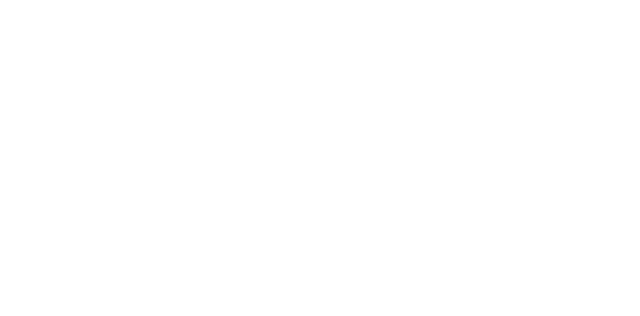
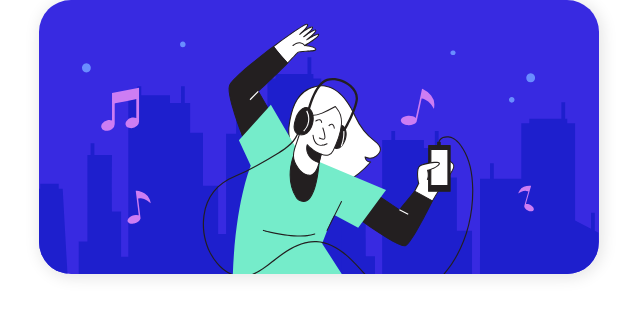
Before and after one commit to xfontr/202207-w2ch1-xifre-font, a website: page components/order-summary.html in a window 1280 px wide. Shown: the whole page, without its empty margins (201-841 px from the left). Drawn offline with nearby package versions, Linux system fonts and the light colour scheme; files that its build step writes are made by us from their sources.

Commit message:
Card body and style and added the image

```diff
--- a/components/order-summary.html
+++ b/components/order-summary.html
@@ -13,6 +13,14 @@
         <link rel="stylesheet" href="/css/styles.css" />
     </head>
     <body>
-        <main class="container"></main>
+        <main class="container">
+            <section class="card order-summary">
+                <img
+                    src="../images/order-summary/illustration-hero.svg"
+                    alt="Illustration of a girl dancing with headphones"
+                    class="card__image order-summary"
+                />
+            </section>
+        </main>
     </body>
 </html>
--- /dev/null
+++ b/sass/components/_container.scss
@@ -0,0 +1,5 @@
+.container {
+    margin-left: auto;
+    margin-right: auto;
+    max-width: 800px;
+}
--- /dev/null
+++ b/sass/components/order-summary/_card-style.scss
@@ -0,0 +1,16 @@
+.order-summary {
+    &.card {
+        width: 100%;
+        min-width: 25em;
+        max-width: 35em;
+        border-radius: 2em;
+        box-shadow: 2px 2px 15px 2px rgba(0, 0, 0, 0.1);
+        display: flex;
+        justify-content: center;
+        flex-direction: column;
+        overflow: hidden;
+
+        &_image {
+        }
+    }
+}
--- a/sass/styles.scss
+++ b/sass/styles.scss
@@ -1 +1,4 @@
+@use "./components/container";
 @use "./components/reset";
+
+@use "./components/order-summary/card-style";
```
Also changed, not shown: images/order-summary/illustration-hero.svg (added).
